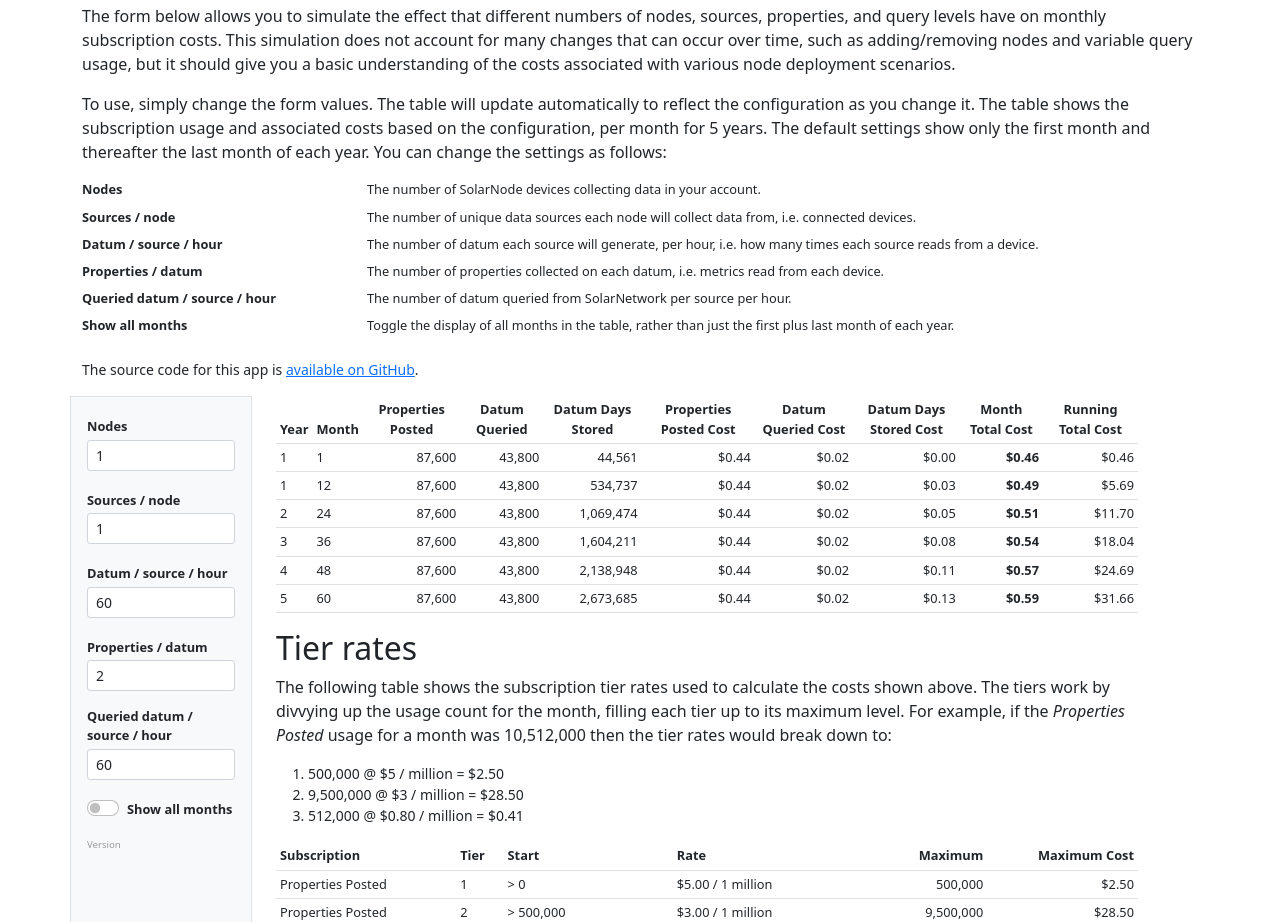
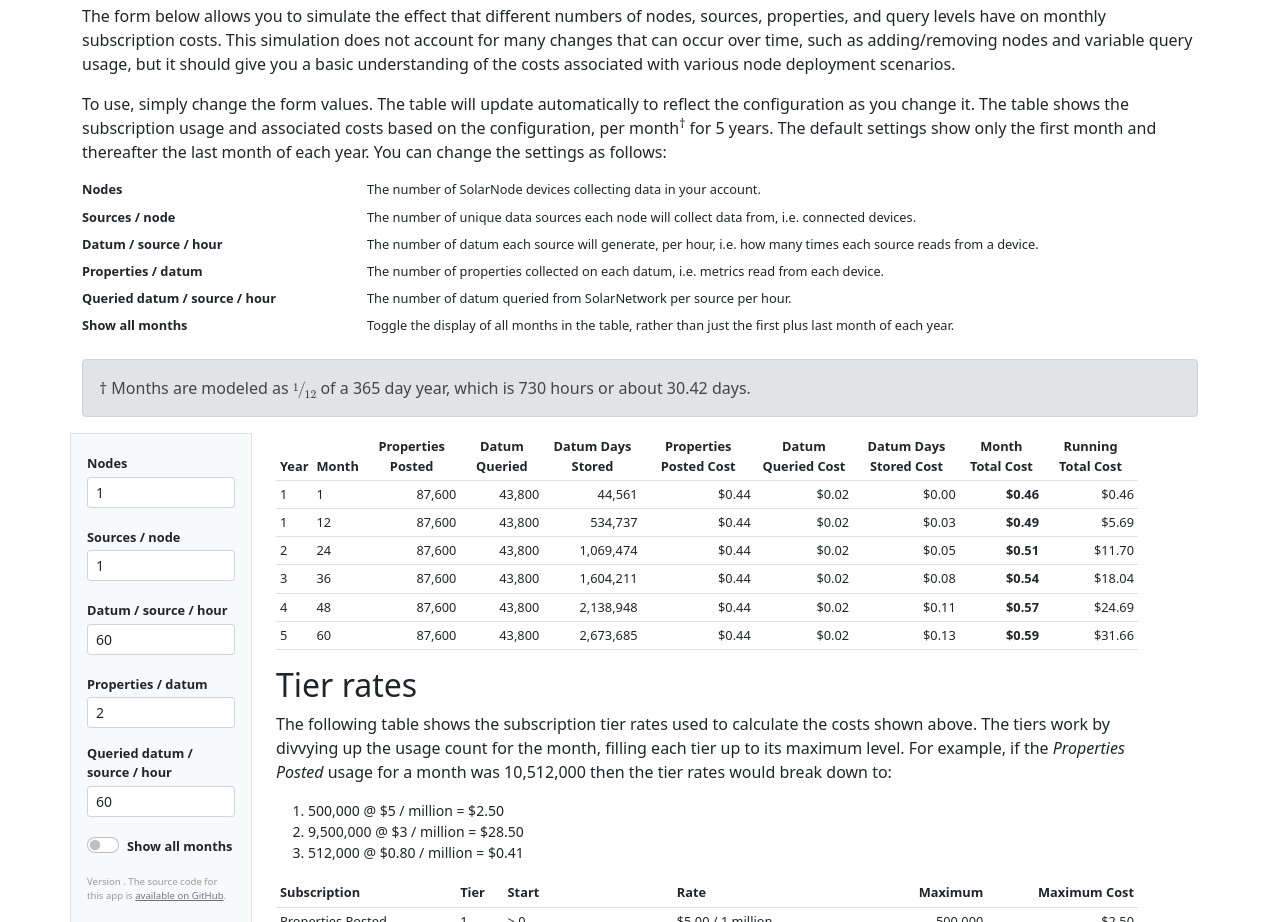
Before and after one commit to SolarNetworkFoundation/subscription-price-explorer, a website built with webpack: page src/index.html in a window 1280 px wide. Shown: the part 370-1292 px from the top of the page. Built offline with nearby package versions, Linux system fonts and the light colour scheme.

Commit message:
Add clarification on month lenght as 1/12 365 day year.

```diff
--- a/package.json
+++ b/package.json
@@ -1,6 +1,6 @@
 {
   "name": "snf-subscription-price-explorer",
-  "version": "1.0.3",
+  "version": "1.0.4",
   "description": "SolarNetwork Foundation subscription price explorer.",
   "private": true,
   "keywords": [
--- a/src/index.html
+++ b/src/index.html
@@ -3,6 +3,12 @@
   <head>
     <meta charset="utf-8" />
     <link rel="icon" type="image/png" href="assets/favicon.png" />
+    <script
+      type="text/javascript"
+      id="MathJax-script"
+      defer
+      src="https://cdn.jsdelivr.net/npm/mathjax@3/es5/tex-mml-chtml.js"
+    ></script>
     <meta name="viewport" content="width=device-width, initial-scale=1, shrink-to-fit=no" />
     <title>SolarNetwork Foundation Subscription Price Explorer</title>
   </head>
@@ -30,8 +36,7 @@
             </dd>
             <dt class="col-sm-3">Datum Queried</dt>
             <dd class="col-sm-9">
-              The number of datum queried via the SolarNetwork API across all sources and nodes in
-              your account.
+              The the number of datum returned via queries to the SolarNetwork API.
             </dd>
             <dt class="col-sm-3">Datum Days Stored</dt>
             <dd class="col-sm-9">
@@ -50,9 +55,9 @@
           <p>
             To use, simply change the form values. The table will update automatically to reflect
             the configuration as you change it. The table shows the subscription usage and
-            associated costs based on the configuration, per month for 5 years. The default settings
-            show only the first month and thereafter the last month of each year. You can change the
-            settings as follows:
+            associated costs based on the configuration, per month<sup>†</sup> for 5 years. The
+            default settings show only the first month and thereafter the last month of each year.
+            You can change the settings as follows:
           </p>
           <dl class="row fs-sm">
             <dt class="col-sm-3">Nodes</dt>
@@ -83,12 +88,11 @@
               month of each year.
             </dd>
           </dl>
-          <p class="small">
-            The source code for this app is
-            <a href="https://github.com/SolarNetworkFoundation/subscription-price-explorer"
-              >available on GitHub</a
-            >.
-          </p>
+          <div class="alert alert-secondary" role="alert">
+            † Months are modeled as
+            <math xmlns="http://www.w3.org/1998/Math/MathML"><mfrac bevelled="true"><mn>1</mn><mi>12</mi></mfrac></math>
+            of a 365 day year, which is 730 hours or about 30.42 days.
+          </div>
         </div>
         <div class="row gx-5">
           <div class="col-md-2 border bg-light p-3">
@@ -185,7 +189,11 @@
                   value="720"
                 />
               </div>
-              <footer>Version <%= VERSION %></footer>
+              <footer>
+                Version <%= VERSION %>.
+                The source code for this app is
+                <a class="link-secondary" href="https://github.com/SolarNetworkFoundation/subscription-price-explorer">available on GitHub</a>.
+              </footer>
             </form>
           </div>
           <div class="col-md-10">
```
